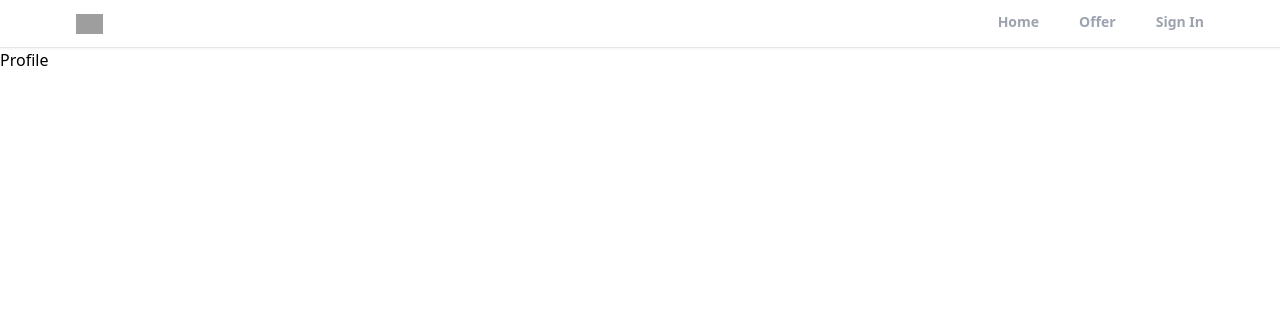
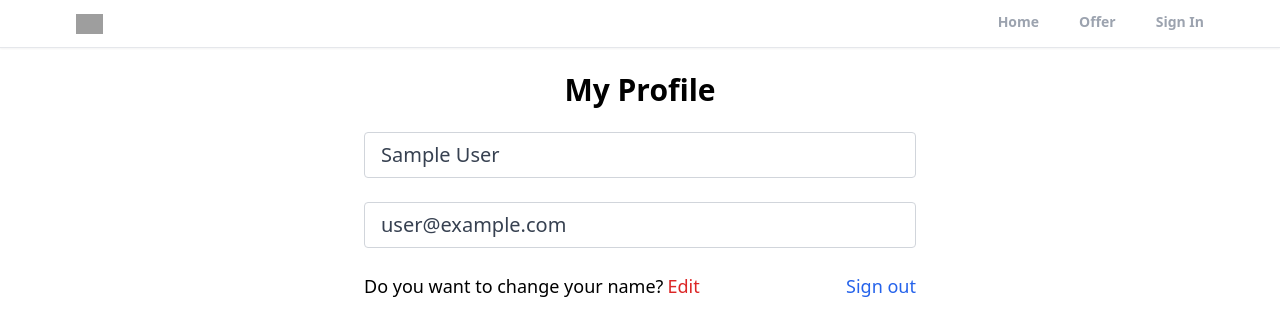
Before and after one commit to Crypter20/realtor, a React (Create React App) app: page /profile in a window 1280 px wide. Shown: the top 336 px of the page. Built offline with nearby package versions, Linux system fonts and the light colour scheme; no server answers; sample sign-in values are in the browser's storage; grey boxes are pictures that could not be loaded.

Commit message:
create private route and custom hook for protecting the profile page and added logout functionality

```diff
--- a/src/App.js
+++ b/src/App.js
@@ -6,6 +6,7 @@
 import ForgotPassword from "./pages/ForgotPassword";
 import Offers from "./pages/Offers";
 import Header from "./components/Header";
+import PrivateRoute from "./components/PrivateRoute";
 function App() {
   return (
     <>
@@ -13,7 +14,9 @@
         <Header />
         <Routes>
           <Route path="/" element={<Home />} />
-          <Route path="/profile" element={<Profile />} />
+          <Route path="/profile" element={<PrivateRoute />}>
+            <Route path="/profile" element={<Profile />} />
+          </Route>
           <Route path="/sign-in" element={<SignIn />} />
           <Route path="/sign-up" element={<SignUp />} />
           <Route path="/forgot-password" element={<ForgotPassword />} />
--- /dev/null
+++ b/src/components/PrivateRoute.jsx
@@ -0,0 +1,13 @@
+import React from "react";
+import { Outlet, Navigate } from "react-router-dom";
+import useAuthStatus from "../hooks/useAuthStatus";
+
+const PrivateRoute = () => {
+  const { loggedIn, checkingStatus } = useAuthStatus();
+  if (checkingStatus) {
+    return <h3>Loading....</h3>;
+  }
+  return loggedIn ? <Outlet /> : <Navigate to="/sign-in" />;
+};
+
+export default PrivateRoute;
--- /dev/null
+++ b/src/hooks/useAuthStatus.jsx
@@ -0,0 +1,20 @@
+import { getAuth, onAuthStateChanged } from "firebase/auth";
+import { useState, useEffect } from "react";
+
+const useAuthStatus = () => {
+  const [loggedIn, setLoggedIn] = useState(false);
+  const [checkingStatus, setCheckingStatus] = useState(true);
+  useEffect(() => {
+    const auth = getAuth();
+    onAuthStateChanged(auth, (user) => {
+      if (user) {
+        setLoggedIn(true);
+      }
+      setCheckingStatus(false);
+    });
+  });
+
+  return { loggedIn, checkingStatus };
+};
+
+export default useAuthStatus;
--- a/src/pages/Profile.jsx
+++ b/src/pages/Profile.jsx
@@ -1,7 +1,59 @@
-import React from "react";
+import { getAuth } from "firebase/auth";
+import React, { useState } from "react";
+import { useNavigate } from "react-router-dom";
 
 const Profile = () => {
-  return <div>Profile</div>;
+  const auth = getAuth();
+  console.log(auth);
+  const [formData, setFormData] = useState({
+    name: auth.currentUser.displayName,
+    email: auth.currentUser.email,
+  });
+  const navigate = useNavigate();
+  const { name, email } = formData;
+  const logOutHandler = () => {
+    auth.signOut();
+    navigate("/");
+  };
+  return (
+    <>
+      <section className="max-w-6xl mx-auto flex justify-center items-center flex-col">
+        <h1 className="text-3xl text-center mt-6 font-bold">My Profile</h1>
+        <div className="w-full md:w-[50%] px-3 mt-6">
+          <form>
+            <input
+              type="text"
+              id="name"
+              value={name}
+              disabled
+              className="mb-6 w-full px-4 py-2 text-xl text-gray-700 bg-white border border-gray-300 rounded transition ease-in-out"
+            />
+            <input
+              type="email"
+              id="email"
+              value={email}
+              disabled
+              className="mb-6 w-full px-4 py-2 text-xl text-gray-700 bg-white border border-gray-300 rounded transition ease-in-out"
+            />
+            <div className="whitespace-nowrap flex justify-between text-sm sm:text-lg">
+              <p className="flex items-center ">
+                Do you want to change your name?
+                <span className="text-red-600 hover:text-red-700 transition ease-in-out duration-200 ml-1 cursor-pointer">
+                  Edit
+                </span>
+              </p>
+              <p
+                onClick={logOutHandler}
+                className="text-blue-600 hover:text-blue-800 cursor-pointer transition duration-200 ease-in-out"
+              >
+                Sign out
+              </p>
+            </div>
+          </form>
+        </div>
+      </section>
+    </>
+  );
 };
 
 export default Profile;
```
